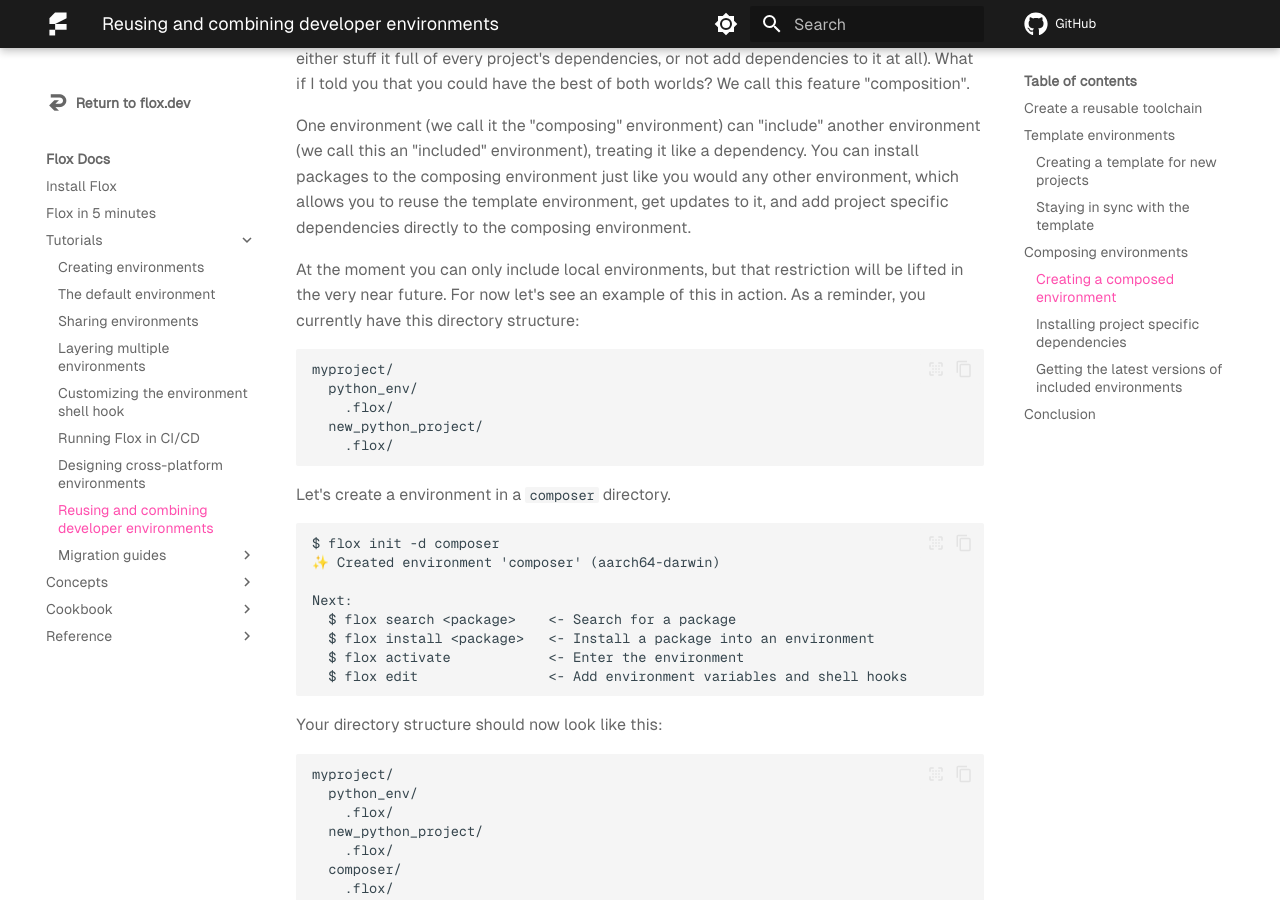
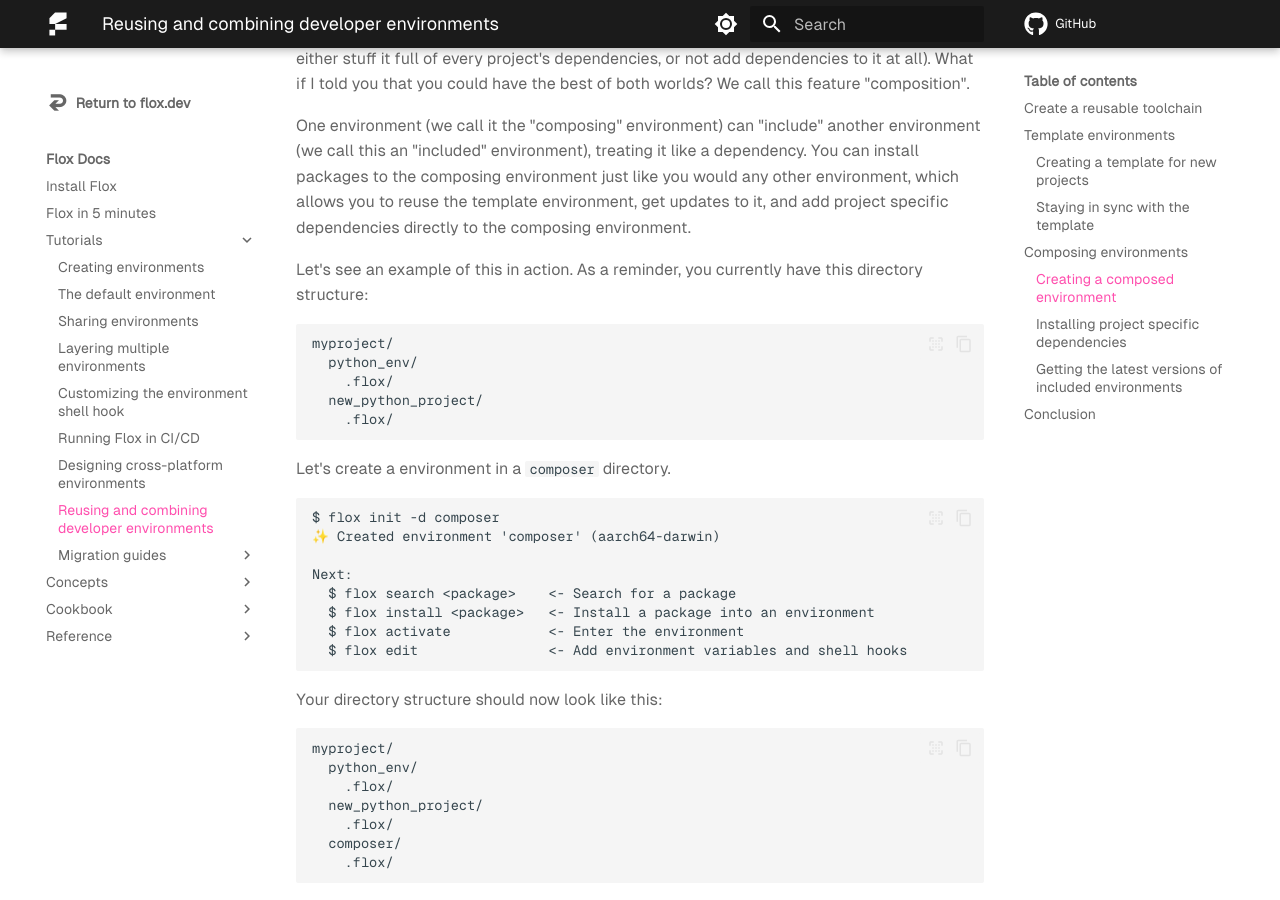
Before and after one commit to flox/floxdocs, an MkDocs documentation site: the page built from docs/tutorials/composition.md, in a window 1280 px wide and 900 px high, scrolled down 2502 px. Built offline with MkDocs 1.6.1 and Material for MkDocs 9.7.7, drawn with Linux system fonts in a browser that asks for light colours; plug-ins that fetch from the network failed and are left out; comment, search, counter and statistics services are not loaded.

Commit message:
feat(compose): Remove local only references
Now that we've added support for including remote environments.

````diff
--- a/docs/tutorials/composition.md
+++ b/docs/tutorials/composition.md
@@ -110,8 +110,7 @@
 One environment (we call it the "composing" environment) can "include" another environment (we call this an "included" environment), treating it like a dependency.
 You can install packages to the composing environment just like you would any other environment, which allows you to reuse the template environment, get updates to it, and add project specific dependencies directly to the composing environment.
 
-At the moment you can only include local environments, but that restriction will be lifted in the very near future.
-For now let's see an example of this in action.
+Let's see an example of this in action.
 As a reminder, you currently have this directory structure:
 
 ```
````
Also changed, not shown: docs/concepts/composition.md (+13 -6 lines).
